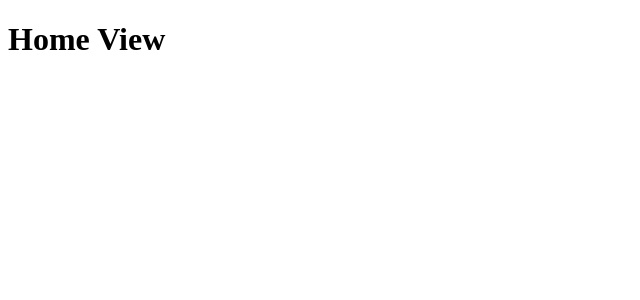
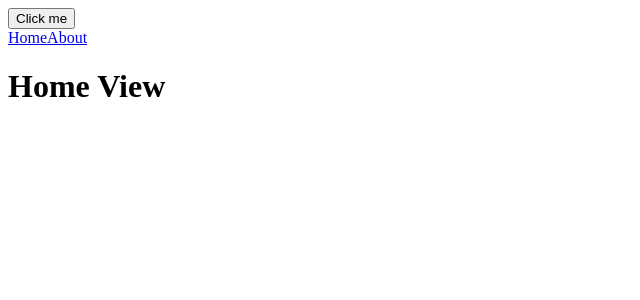
Before and after one commit to SanazBHMN/RouterViewLearning, a Vue app: page / in a window 1280 px wide. Shown: the top 300 px of the page, without its empty margins (0-640 px from the left). Built offline with nearby package versions, Linux system fonts and the light colour scheme.

Commit message:
Navigate withing the app without refreshing

```diff
--- a/src/App.vue
+++ b/src/App.vue
@@ -1,9 +1,16 @@
 <script setup>
+import { ref } from "vue";
 import { RouterView } from "vue-router";
+import Nav from "./components/Nav.vue";
+
+const randomState = ref("");
 </script>
 
 <template>
+  {{ randomState }}
+  <button @click="randomState = 'hello there'">Click me</button>
   <div>
+    <Nav />
     <RouterView />
   </div>
 </template>
--- /dev/null
+++ b/src/components/Nav.vue
@@ -0,0 +1,10 @@
+<script setup>
+import { RouterLink } from "vue-router";
+</script>
+
+<template>
+  <div>
+    <RouterLink to="/">Home</RouterLink>
+    <RouterLink to="/about">About</RouterLink>
+  </div>
+</template>
```
